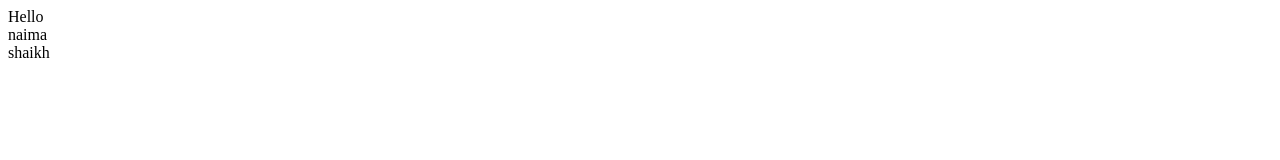
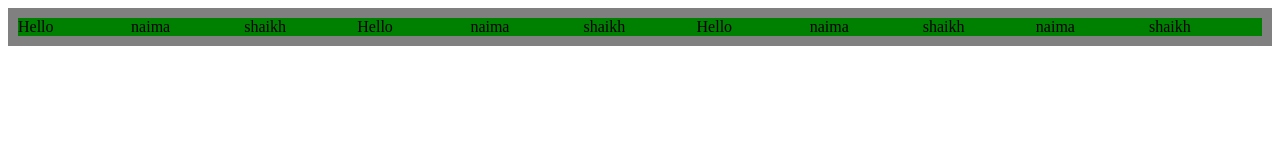
Before and after one commit to naima-shk/Circle-Web-Development, a plain HTML site: page class work(lectures)/class 9/index.html in a window 1280 px wide. Drawn offline with Linux system fonts and the light colour scheme.

```diff
--- a/class work(lectures)/class 9/index.html
+++ b/class work(lectures)/class 9/index.html
@@ -4,12 +4,21 @@
     <meta charset="UTF-8">
     <meta http-equiv="X-UA-Compatible" content="IE=edge">
     <meta name="viewport" content="width=device-width, initial-scale=1.0">
-    <title>flex properties</title>
+    <title>flex /wrap and no-wrap properties</title>
+    <link rel="stylesheet" href="style.css">
 </head>
 <body>
     <div class="flex-container">
-        <div >Hello</div>
-        <div >naima </div>
+        <div>Hello</div>
+        <div>naima </div>
+        <div> shaikh</div>
+        <div>Hello</div>
+        <div>naima </div>
+        <div> shaikh</div>
+        <div>Hello</div>
+        <div>naima </div>
+        <div> shaikh</div>
+        <div>naima </div>
         <div> shaikh</div>
        </div>
 </body>
--- a/class work(lectures)/class 9/style.css
+++ b/class work(lectures)/class 9/style.css
@@ -2,5 +2,10 @@
     background-color:grey;
     padding: 10px;
     display: flex;
-    flex-direction: column;
+    flex: nowrap;
+    flex-direction: row;
 }
+.flex-container > div{
+    width: 400px;
+    background-color: green;
+}
```
